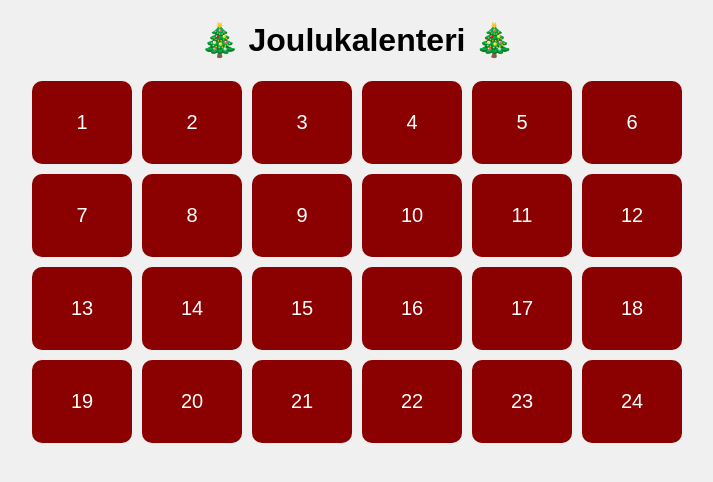
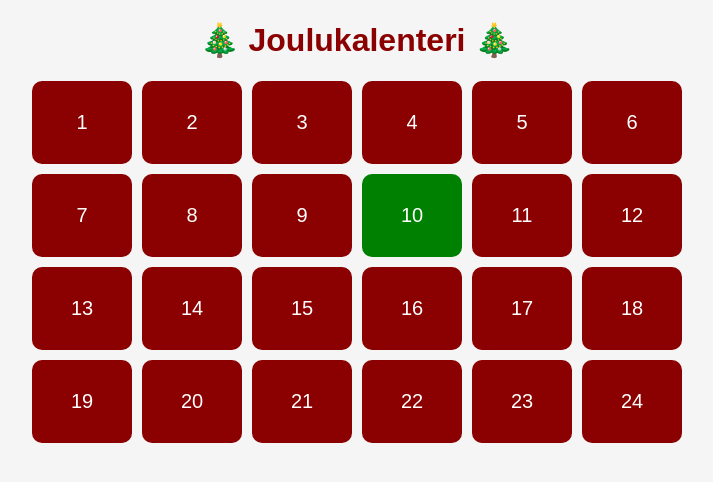
Before and after one commit to Bamrit03/JOULUKALENTERI, a plain HTML site: page index.html in a window 1280 px wide. Both pictures are taken after a click on the element "10". Shown: the whole page, without its empty margins (283-996 px from the left). Drawn offline with Linux system fonts and the light colour scheme; files that its build step writes are made by us from their sources.

Commit message:
Update styles in style.css for improved layout

```diff
--- a/css/style.css
+++ b/css/style.css
@@ -1,7 +1,11 @@
 body {
+    font-family: Arial, sans-serif;
     text-align: center;
-    font-family: Arial, sans-serif;
-    background-color: #f0f0f0;
+    background-color: #f5f5f5;
+}
+
+h1 {
+    color: darkred;
 }
 
 .calendar {
@@ -9,13 +13,28 @@ body {
     grid-template-columns: repeat(6, 100px);
     gap: 10px;
     justify-content: center;
+    margin-top: 20px;
 }
 
 .door {
     background-color: darkred;
     color: white;
     padding: 30px;
-    font-size: 20px;
     border-radius: 10px;
     cursor: pointer;
+    font-size: 20px;
 }
+
+.door:hover {
+    background-color: red;
+}
+
+.open {
+    background-color: green;
+}
+
+#message {
+    margin-top: 30px;
+    font-size: 22px;
+    font-weight: bold;
+}
```
